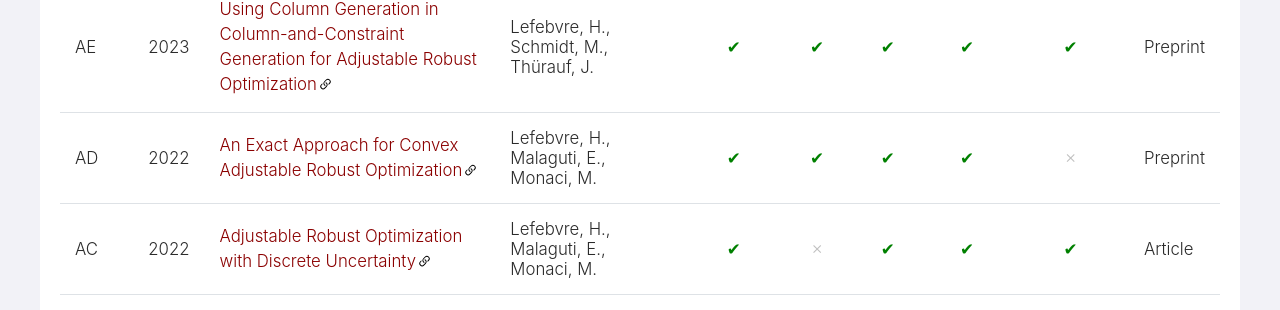
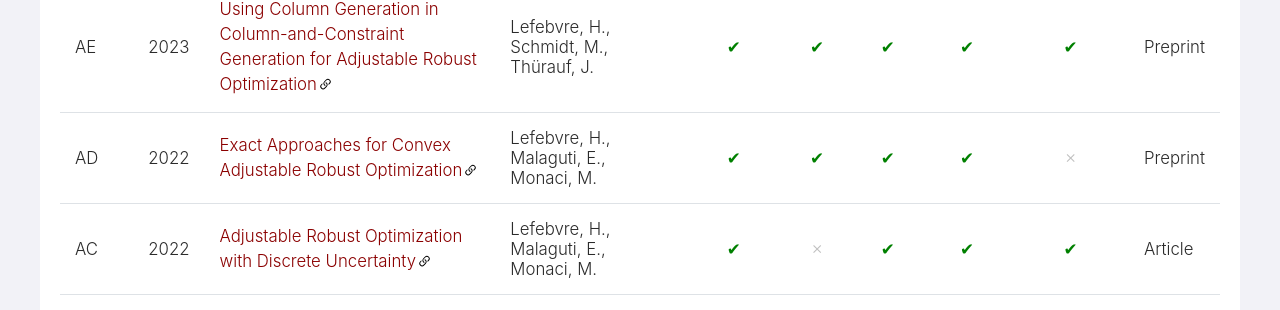
Before and after one commit to hlefebvr/hlefebvr.github.io, a Jekyll site: the page built from open-science/index.html, in a window 1280 px wide. Shown: the part 492-802 px from the top of the page. Built offline with Jekyll 4.4.1, drawn with Linux system fonts in a browser that asks for light colours; nearby versions of some CDN libraries; a style sheet for code colours, icons or effects is not loaded.

Commit message:
fix name of AD

```diff
--- a/open-science/index.html
+++ b/open-science/index.html
@@ -50,7 +50,7 @@ Check: &#x2714;
     <tr>
         <td>AD</td>
         <td>2022</td>
-        <td><a href="AD">An Exact Approach for Convex Adjustable Robust Optimization</a></td>
+        <td><a href="AD">Exact Approaches for Convex Adjustable Robust Optimization</a></td>
         <td>Lefebvre, H., Malaguti, E., Monaci, M.</td>
         <td class="check"></td>
         <td class="check"></td>
```
